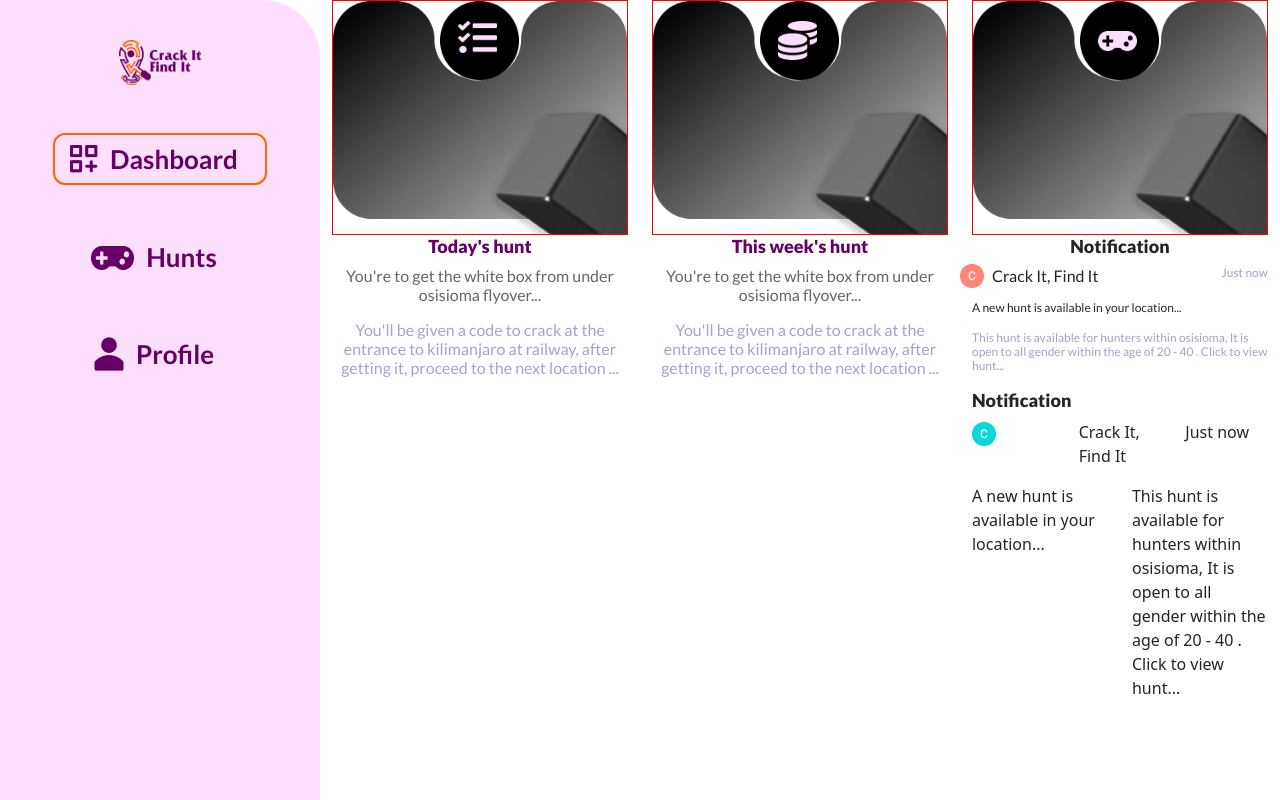
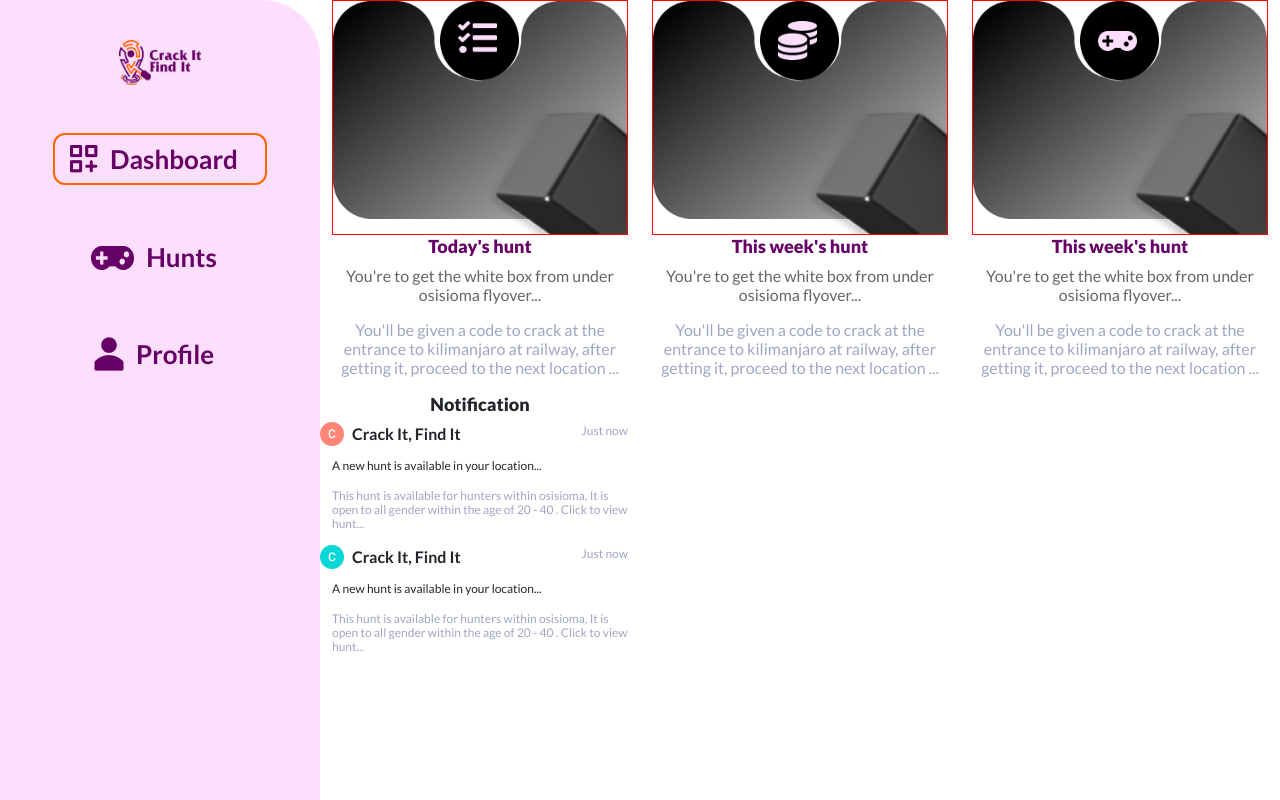
Before and after one commit to Neche-Stephen/Crack_it, a React (Vite) app: page /user/dashboard in a window 1280 px wide. Built offline with nearby package versions, Linux system fonts and the light colour scheme; a web font is replaced by a local one.

Commit message:
Newchanges

```diff
--- a/src/routes/user_dashboard/dashboard/Dashboard.jsx
+++ b/src/routes/user_dashboard/dashboard/Dashboard.jsx
@@ -66,6 +66,14 @@ export default function UserDashboard() {
 
                     </Col>
                     <Col lg = '4'>
+                        <div className={`${styles.hunt}`}>
+                            <h3>This week's hunt</h3>
+                            <p>You're to get the white box from under osisioma flyover...</p>
+                            <p>You'll be given a code to crack at the entrance to kilimanjaro at railway, after getting it, proceed to the next location ... </p>
+                        </div>
+
+                    </Col>
+                    <Col lg = '4'>
                         <div className={`${styles.notification}`}>
                             <Row className='justify-content-center'>
                                 <Col xs = 'auto'><h3>Notification</h3></Col>
@@ -82,17 +90,14 @@ export default function UserDashboard() {
 
                         </div>
                         <div className={`${styles.notification}`}>
-                            <Row>
-                                <Col><h3>Notification</h3></Col>
+                            <Row className = "">
+                               <Col xs = 'auto' className = "p-0"><img src={avatar2} alt="" className={`${styles.avatar}`}/></Col>
+                               <Col className = "p-0 ms-2"><p className={`${styles.notification_title}`}>Crack It, Find It</p></Col>
+                               <Col xs = "auto" className = "ms-auto"><p className={`${styles.notification_just_now}`}>Just now</p></Col>
                             </Row>
                             <Row>
-                               <Col><img src={avatar2} alt="" /></Col>
-                               <Col><p>Crack It, Find It</p></Col>
-                               <Col><p>Just now</p></Col>
-                            </Row>
-                            <Row>
-                                <Col><p>A new hunt is available in your location...</p></Col>
-                                <Col>This hunt is available for hunters within osisioma, It is open to all gender within the age of 20 - 40 . Click to view hunt...</Col>
+                                <Col xs = 'auto'><p className={`${styles.notification_sub_title}`}>A new hunt is available in your location...</p></Col>
+                                <Col xs ='auto'><p className={`${styles.notification_text}`}>This hunt is available for hunters within osisioma, It is open to all gender within the age of 20 - 40 . Click to view hunt...</p></Col>
                             </Row>
 
                         </div>
--- a/src/routes/user_dashboard/dashboard/Dashboard.module.css
+++ b/src/routes/user_dashboard/dashboard/Dashboard.module.css
@@ -87,7 +87,7 @@
 .notification_title{
     font-family: Lato;
     font-size: 16px;
-    font-weight: 500;
+    font-weight: 700;
     line-height: 19px;
     letter-spacing: 0em;
     /* text-align: left;     */
```
